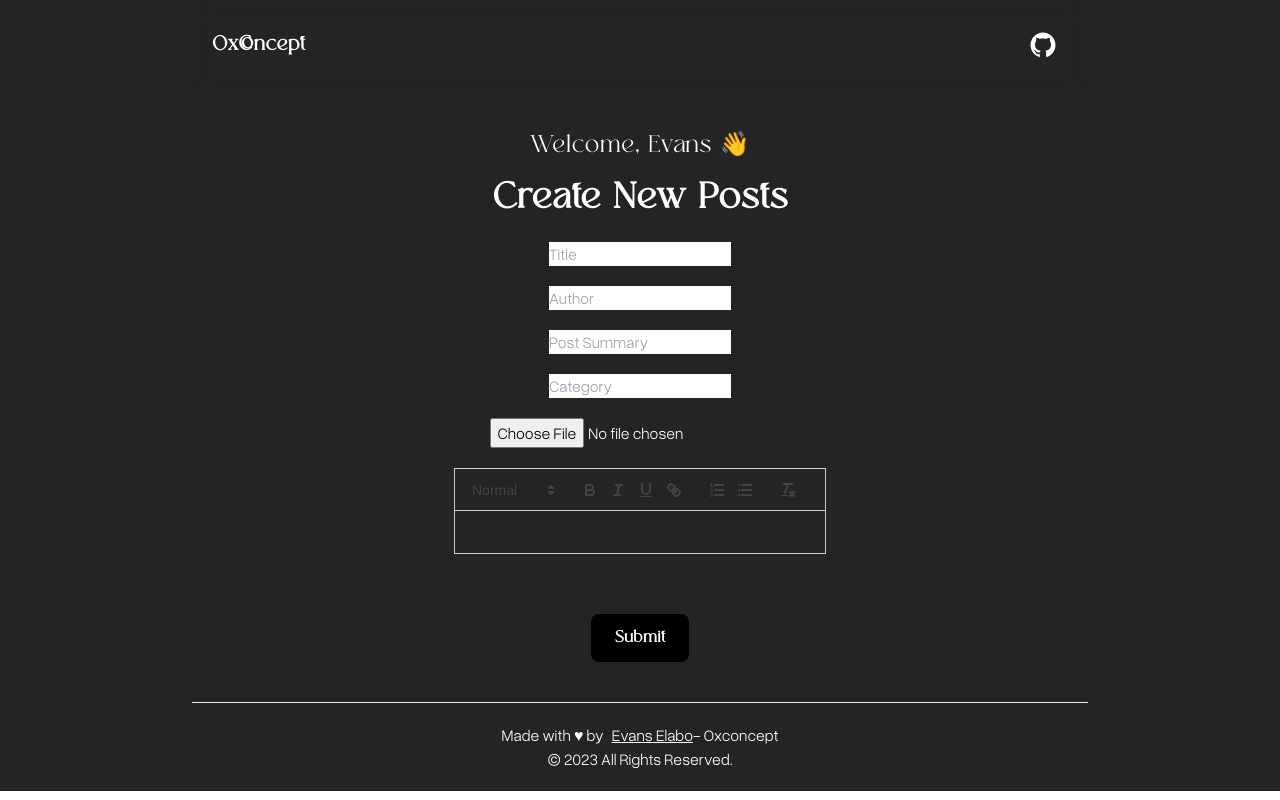
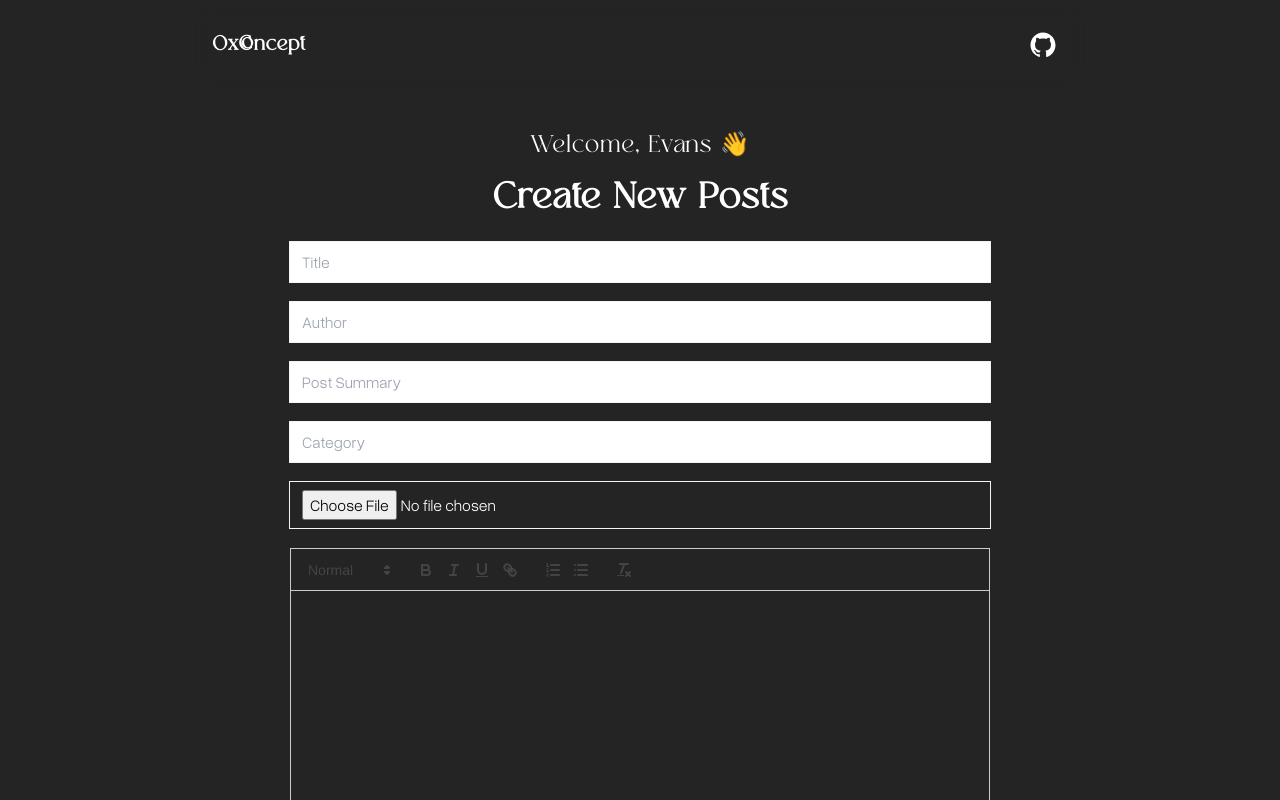
Before and after one commit to ellaboevans/0xconcept-blog, a Next.js app: page /dashboards in a window 1280 px wide. Shown: the top 800 px of the page. Built offline with nearby package versions, Linux system fonts and the light colour scheme.

Commit message:
Added styles to quill

```diff
--- a/app/globals.css
+++ b/app/globals.css
@@ -5,3 +5,11 @@
 .tag {
   @apply px-3 rounded-full outline outline outline-1 outline-gray-100 text-sm outline-1 outline-gray-100 py-[0.5px];
 }
+
+.input-field {
+  @apply px-3 py-2 outline outline-1 outline-gray-100 w-[395px] md:w-[700px];
+}
+
+.quill-field {
+  @apply w-[400px] h-[350px] md:w-[700px] md:h-[300px];
+}
```
